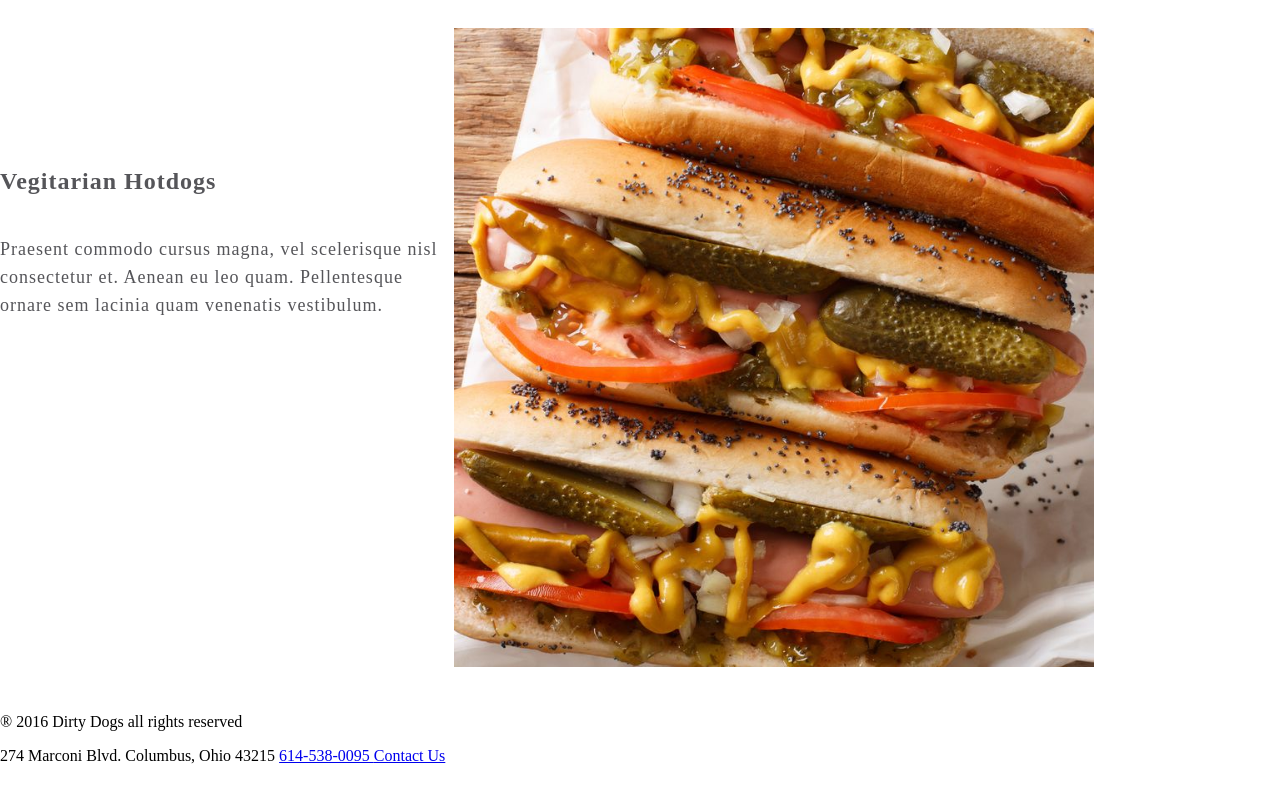
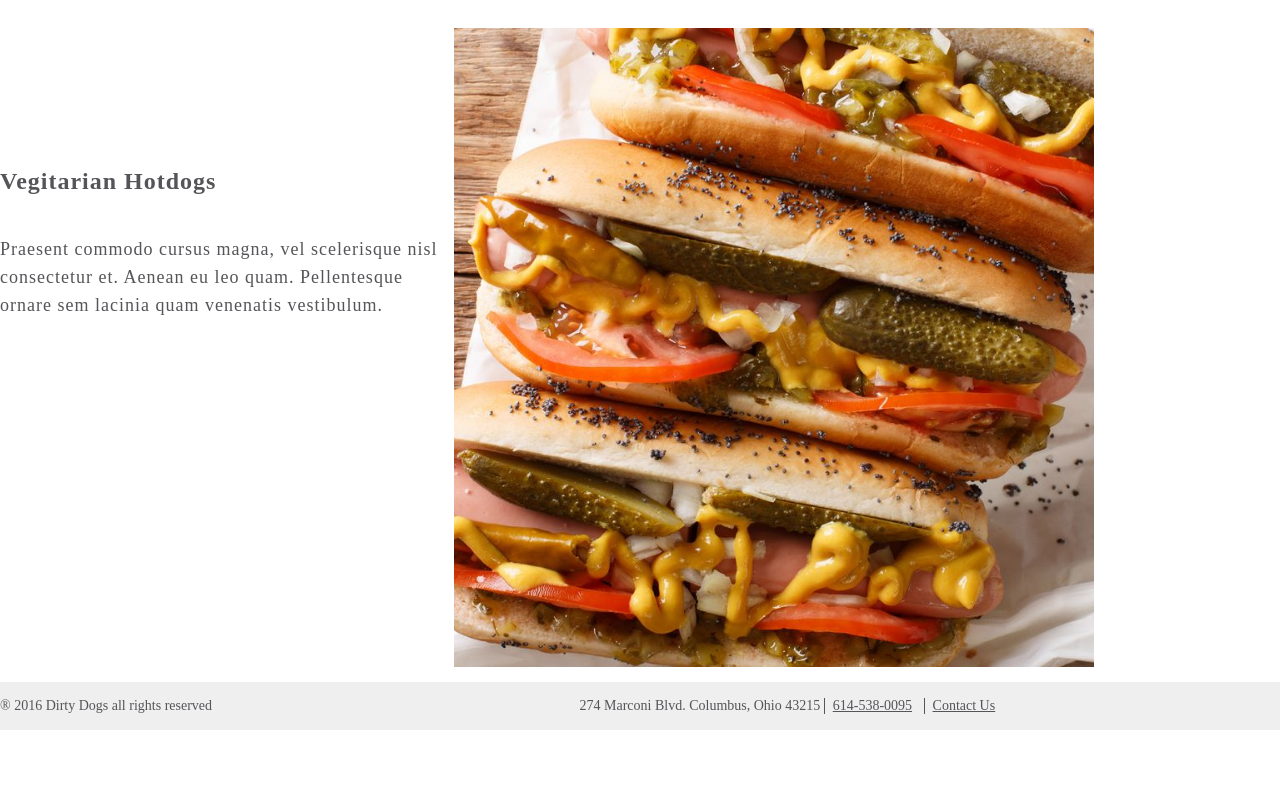
Before and after one commit to ari10000krat/homework2_Diana-edition, a plain HTML site: page index.html in a window 1280 px wide. Shown: the part 2450-3246 px from the top of the page. After the commit the page ends 3180 px from the top, so only its background shows below. Drawn offline with Linux system fonts and the light colour scheme.

Commit message:
Add footer part design.

```diff
--- a/index.html
+++ b/index.html
@@ -94,13 +94,13 @@
         <div class="container">
             <p class="copyright">&reg; 2016 Dirty Dogs all rights reserved</p>
             <p class="contacts">
-                <span class="contacts-item contacts-item--bordered">
+                <span class="contacts-item "><!-- убрал contacts-item--bordered -->
             274 Marconi Blvd. Columbus, Ohio 43215
           </span>
                 <a class="contacts-item contacts-item--bordered" href="tel:6145380095">
             614-538-0095
           </a>
-                <a class="contacts-item" href="#">Contact Us</a>
+                <a class="contacts-item contacts-item--bordered" href="#">Contact Us</a><!-- добавил contacts-item--bordered -->
             </p>
         </div>
     </div>
--- a/styles/style.css
+++ b/styles/style.css
@@ -96,3 +96,33 @@ a.navbar-item:hover {
     font-size: 18px;
     line-height: 28px;
 }
+
+/* =========== FOOTER =========== */
+
+.footer{
+    background-color: #efefef;
+    padding: 1px 0px; /*должно быть 40px 0px;*/
+    font-size: 14px;
+
+
+}
+.copyright,
+.contacts{
+    margin: 0px;
+    display: inline-block;
+    width: 45%;/*должно быть 50%*/
+}
+
+.copyright,
+.contacts-item{
+    color:#555559;
+}
+
+.contacts-item{
+    display: inline-block;
+}
+.contacts-item--bordered{
+    padding-left: 8px;
+    border-left: 1px solid #555559;
+    margin-right: 8px;
+}
```
